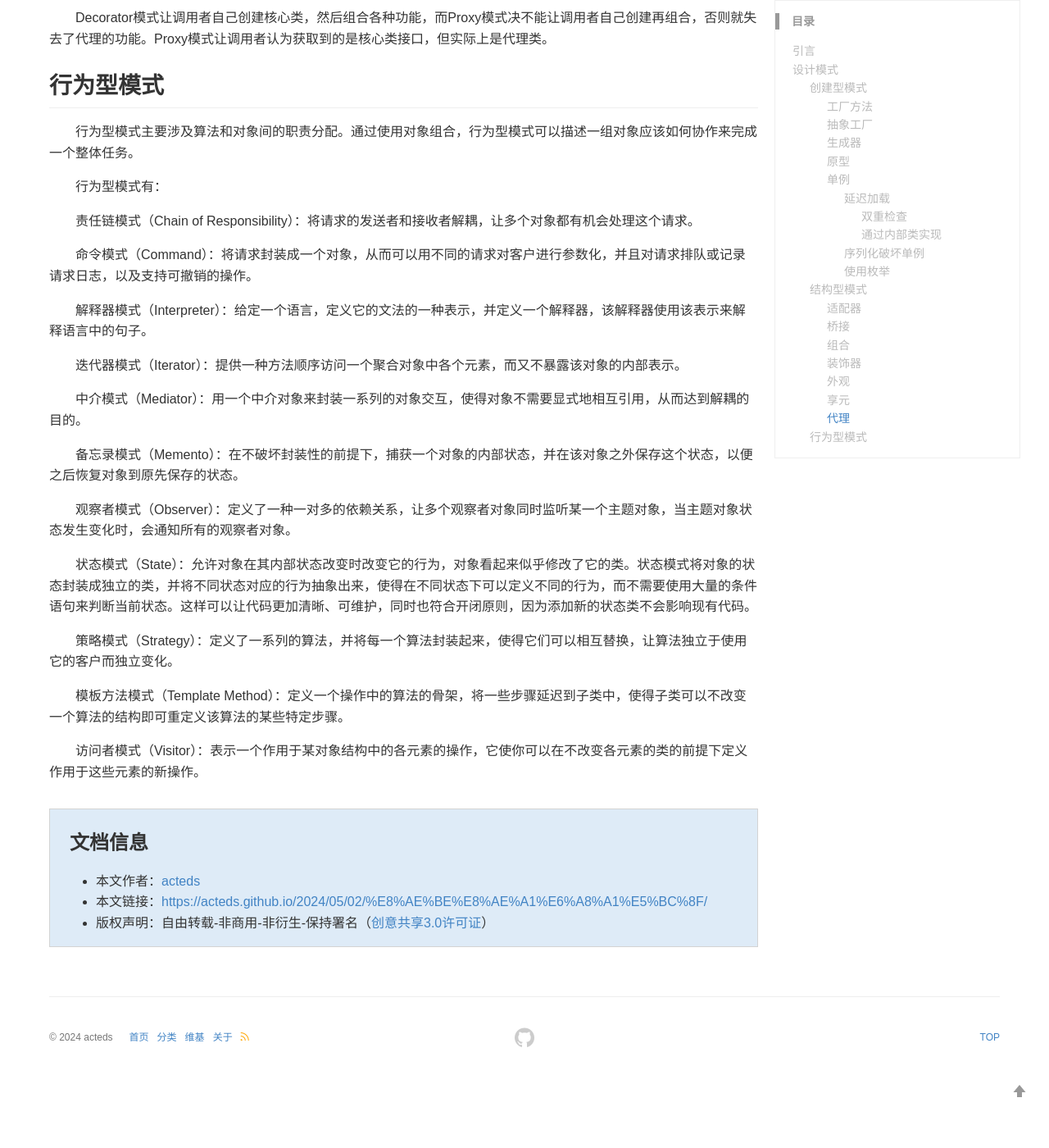
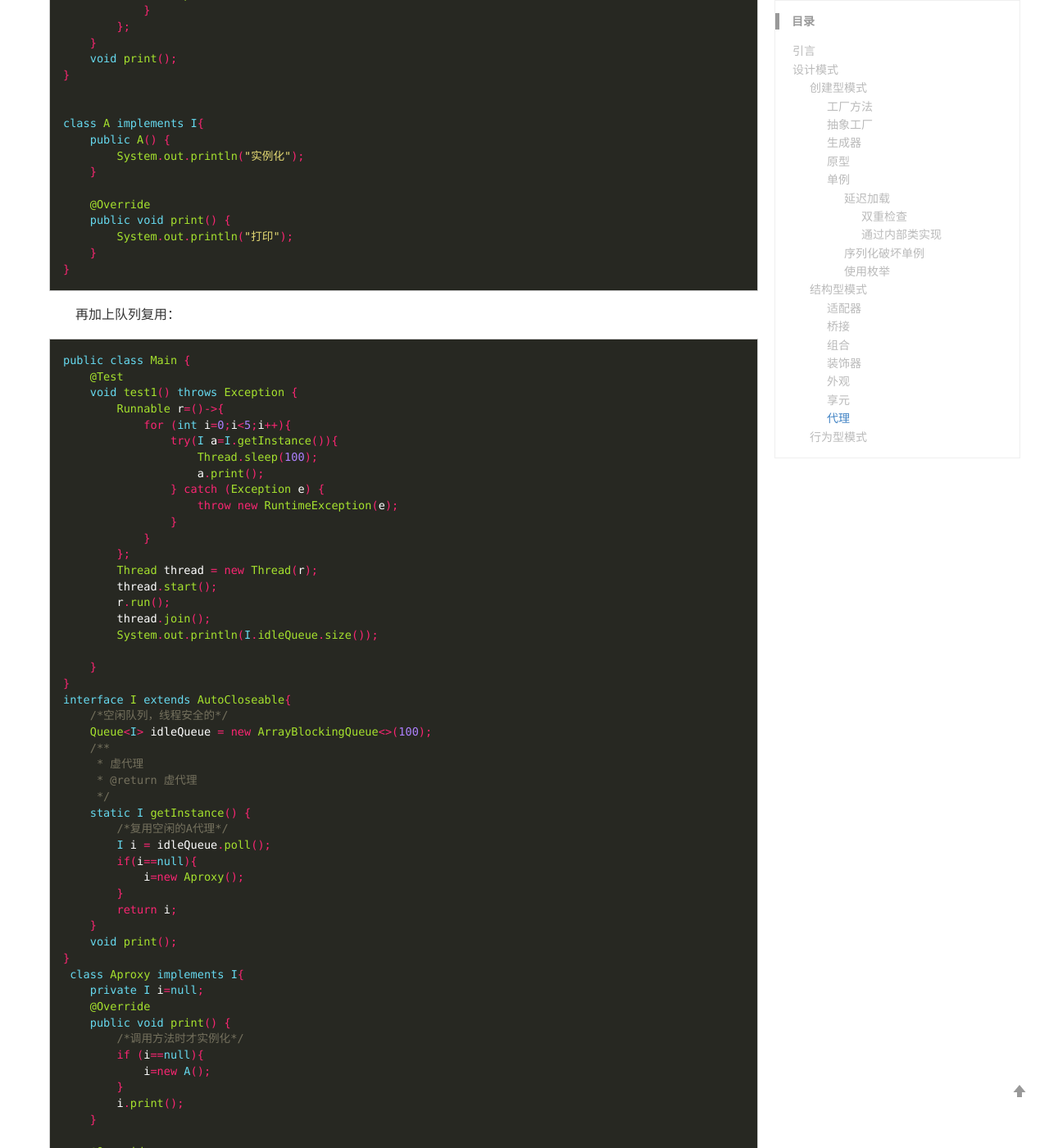
Before and after one commit to acteds/acteds.github.io, a Jekyll site: the page built from _posts/2024-05-02-设计模式.md, in a window 1280 px wide and 1400 px high, scrolled down 44719 px. Shown: the whole window at 82% size. Built offline with Jekyll 4.4.1, drawn with Linux system fonts in a browser that asks for light colours; before the commit the page ends 46033 px from its top, so only the background shows below that; some of the changed text lies outside the part shown.

Commit message:
代理例子

````diff
--- a/_posts/2024-05-02-设计模式.md
+++ b/_posts/2024-05-02-设计模式.md
@@ -2083,6 +2083,129 @@ class AProxy implements A {
 
 虚代理即Virtual Proxy，它让调用者先持有一个代理对象，但真正的对象尚未创建。如果没有必要，这个真正的对象是不会被创建的，直到客户端需要真的必须调用时，才创建真正的对象。JDBC的连接池返回的JDBC连接（Connection对象）就可以是一个虚代理，即获取连接时根本没有任何实际的数据库连接，直到第一次执行JDBC查询或更新操作时，才真正创建实际的JDBC连接。
 
+例如：
+
+```java
+public class Main {
+    @Test
+    void test1() {
+        I a=I.getInstance();
+        System.out.println("得到对象");
+        a.print();
+    }
+}
+interface I{
+    static I getInstance() {
+        return new I() {
+            private I i=null;
+            @Override
+            public void print() {
+                if (i==null){
+                    i=new A();
+                }
+                i.print();
+            }
+        };
+    }
+    void print();
+}
+
+
+class A implements I{
+    public A() {
+        System.out.println("实例化");
+    }
+
+    @Override
+    public void print() {
+        System.out.println("打印");
+    }
+}
+```
+
+再加上队列复用：
+
+```java
+public class Main {
+    @Test
+    void test1() throws Exception {
+        Runnable r=()->{
+            for (int i=0;i<5;i++){
+                try(I a=I.getInstance()){
+                    Thread.sleep(100);
+                    a.print();
+                } catch (Exception e) {
+                    throw new RuntimeException(e);
+                }
+            }
+        };
+        Thread thread = new Thread(r);
+        thread.start();
+        r.run();
+        thread.join();
+        System.out.println(I.idleQueue.size());
+
+    }
+}
+interface I extends AutoCloseable{
+    /*空闲队列，线程安全的*/
+    Queue<I> idleQueue = new ArrayBlockingQueue<>(100);
+    /**
+     * 虚代理
+     * @return 虚代理
+     */
+    static I getInstance() {
+        /*复用空闲的A代理*/
+        I i = idleQueue.poll();
+        if(i==null){
+            i=new Aproxy();
+        }
+        return i;
+    }
+    void print();
+}
+ class Aproxy implements I{
+    private I i=null;
+    @Override
+    public void print() {
+        /*调用方法时才实例化*/
+        if (i==null){
+            i=new A();
+        }
+        i.print();
+    }
+
+    @Override
+    public void close() {
+        /*丢回空闲队列*/
+        idleQueue.offer(this);
+        System.out.println("假装关闭了");
+    }
+}
+
+class A implements I{
+    public A() {
+        System.out.println("实例化");
+    }
+
+    @Override
+    public void print() {
+        System.out.println("打印");
+    }
+
+    @Override
+    public void close() {
+        System.out.println("已关闭");
+    }
+}
+```
+
+A最多只实例化了2次，因为只有2个线程。如果注释掉：`a.print();`，则A实例化0次，因为使用了虚代理。
+
+
+
+
+
 **保护代理**
 
 保护代理即Protection Proxy，它用代理对象控制对原始对象的访问，常用于鉴权。
````
